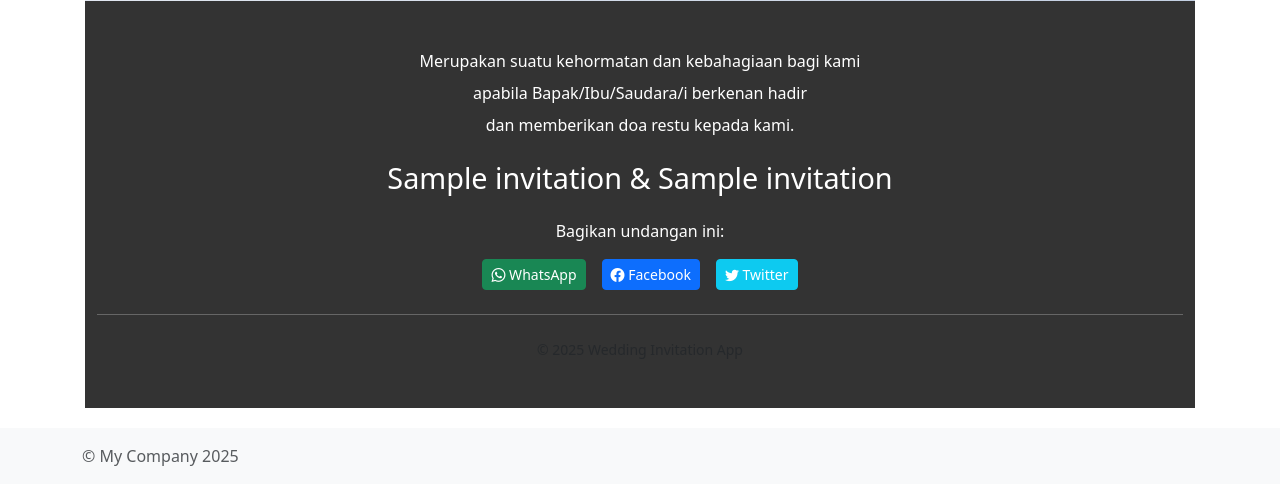
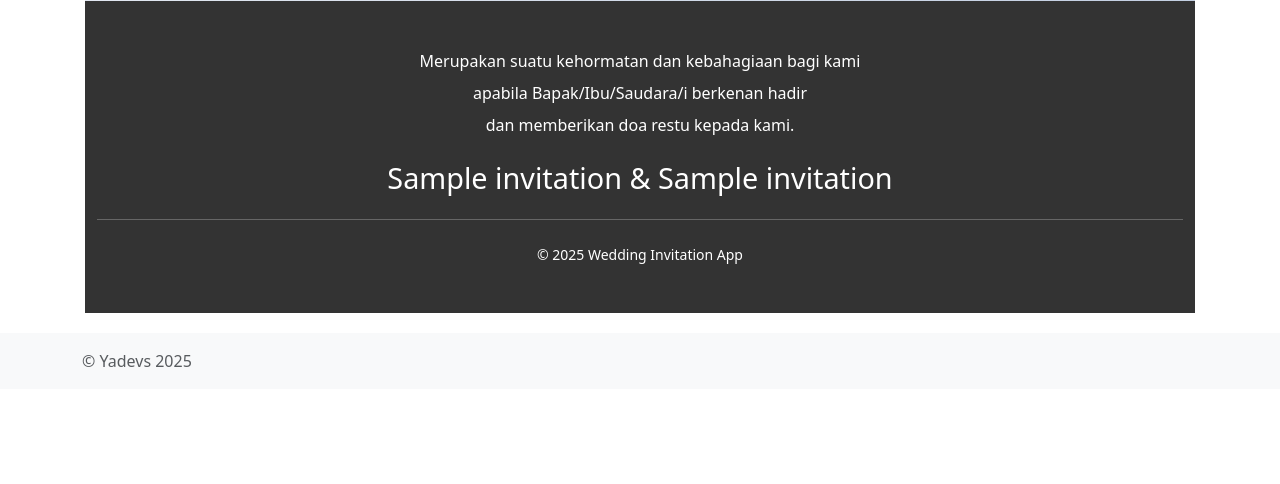
Before and after one commit to MuhammadYasa/wedding_apps, a Yii app: template views/invitation/view.php in a window 1280 px wide. Shown: the part 5765-6249 px from the top of the page. After the commit the page ends 6132 px from the top, so only its background shows below. Run offline with PHP 8.4 and a stand-in for Yii, Linux system fonts and the light colour scheme; the template is opened without the code that fills it: most values are stand-ins (such as "Sample title", 1, 10 or a date in 2020); grey boxes marked "Sample" are stand-in pictures; data that the repository does not hold is empty; some libraries are stand-ins or nearby versions.

Commit message:
refactor: remove social share buttons and update branding
Footer Updates:
- Remove "Bagikan undangan ini" section with WhatsApp, Facebook, Twitter buttons
- Change "Wedding Invitation App" text color to white for better visibility
- Update copyright from "My Company" to "Yadevs" in main layout

This simplifies the footer and establishes proper branding.

```diff
--- a/views/invitation/view.php
+++ b/views/invitation/view.php
@@ -710,29 +710,8 @@ $this->registerJs("
             <h4><?= Html::encode($invitation->bride_name) ?> & <?= Html::encode($invitation->groom_name) ?></h4>
         </div>
 
-        <div class="footer-share mt-4">
-            <p>Bagikan undangan ini:</p>
-            <div class="share-buttons">
-                <a href="<?= $invitation->getWhatsAppUrl($guest ? $guest->name : null) ?>"
-                   target="_blank"
-                   class="btn btn-sm btn-success">
-                    <i class="bi bi-whatsapp"></i> WhatsApp
-                </a>
-                <a href="https://www.facebook.com/sharer/sharer.php?u=<?= urlencode($invitation->getUrl()) ?>"
-                   target="_blank"
-                   class="btn btn-sm btn-primary">
-                    <i class="bi bi-facebook"></i> Facebook
-                </a>
-                <a href="https://twitter.com/intent/tweet?url=<?= urlencode($invitation->getUrl()) ?>&text=<?= urlencode($invitation->title) ?>"
-                   target="_blank"
-                   class="btn btn-sm btn-info text-white">
-                    <i class="bi bi-twitter"></i> Twitter
-                </a>
-            </div>
-        </div>
-
         <hr class="my-4">
-        <p class="small text-muted">
+        <p class="small" style="color: white;">
             &copy; <?= date('Y') ?> Wedding Invitation App
         </p>
     </div>
--- a/views/layouts/main.php
+++ b/views/layouts/main.php
@@ -79,7 +79,7 @@ $this->registerLinkTag(['rel' => 'icon', 'type' => 'image/x-icon', 'href' => Yii
 <footer id="footer" class="mt-auto py-3 bg-light">
     <div class="container">
         <div class="row text-muted">
-            <div class="col-md-6 text-center text-md-start">&copy; My Company <?= date('Y') ?></div>
+            <div class="col-md-6 text-center text-md-start">&copy; Yadevs <?= date('Y') ?></div>
             <div class="col-md-6 text-center text-md-end"><?= Yii::powered() ?></div>
         </div>
     </div>
```
